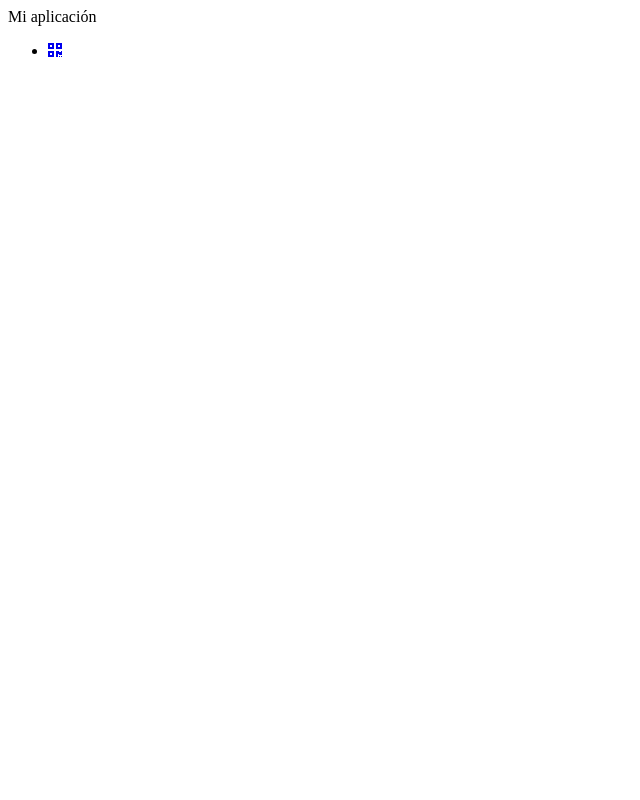
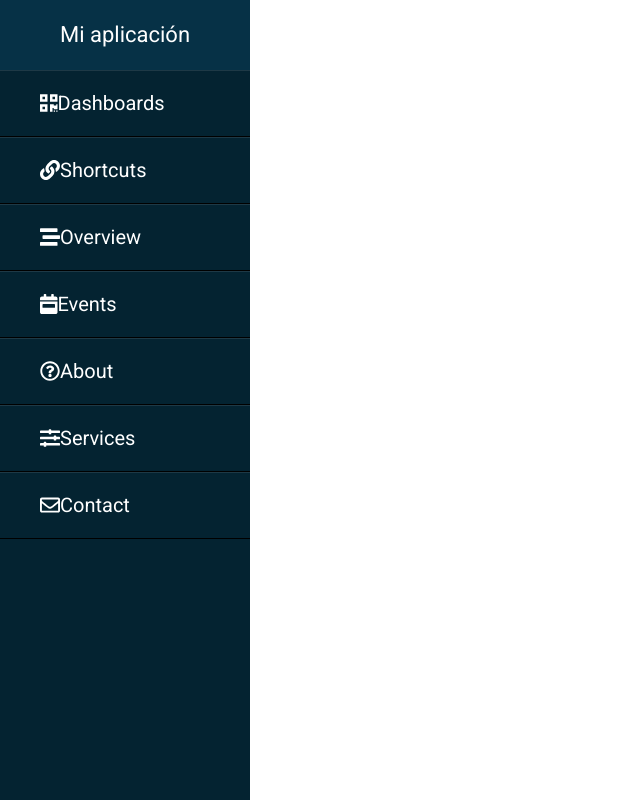
Before and after one commit to AndresMarcillo/web_test, a plain HTML site: page index.html in a window 1280 px wide. Shown: the whole page, without its empty margins (0-640 px from the left). Drawn offline with Linux system fonts and the light colour scheme.

Commit message:
Modificaciones a la página web; agregado estilos

```diff
--- a/index.html
+++ b/index.html
@@ -7,15 +7,20 @@
     <meta name="viewport" content="width=device-width, initial-scale=1.0">
     <title>Barra de Menú Lateral</title>
     <link rel="stylesheet" href="styles/styles.css">
-    <script src="https://kit.fontawesome.com/a076d05399.js" crossorigin="anonymous"></script>
     <script src="https://cdnjs.cloudflare.com/ajax/libs/font-awesome/5.13.0/js/all.min.js"></script>
 </head>
 
 <body>
-    <div class="sidebar">
+    <div class="slidebar">
         <header>Mi aplicación</header>
         <ul>
-            <li><a href="#"><i class="fas fa-qrcode"></i></a></li>
+            <li><a href="#"><i class="fas fa-qrcode"></i>Dashboards</a></li>
+            <li><a href="#"><i class="fas fa-link"></i>Shortcuts</a></li>
+            <li><a href="#"><i class="fas fa-stream"></i>Overview</a></li>
+            <li><a href="#"><i class="fas fa-calendar-week"></i>Events</a></li>
+            <li><a href="#"><i class="far fa-question-circle"></i>About</a></li>
+            <li><a href="#"><i class="fas fa-sliders-h"></i>Services</a></li>
+            <li><a href="#"><i class="far fa-envelope"></i>Contact</a></li>
         </ul>
     </div>
 </body>
--- a/styles/styles.css
+++ b/styles/styles.css
@@ -0,0 +1,50 @@
+@import url('https://fonts.googleapis.com/css?family=Roboto:300,400,400i,500');
+body {
+    font-family: 'Roboto', sans-serif;
+}
+
+* {
+    margin: 0;
+    padding: 0;
+    list-style: none;
+    text-decoration: none;
+}
+
+.slidebar {
+    position: fixed;
+    left: 0;
+    width: 250px;
+    height: 100%;
+    background: #042331;
+}
+
+.slidebar header {
+    font-size: 22px;
+    color: white;
+    text-align: center;
+    line-height: 70px;
+    background: #063146;
+    user-select: none;
+}
+
+.slidebar ul a {
+    display: block;
+    height: 100%;
+    width: 100%;
+    line-height: 65px;
+    font-size: 20px;
+    color: white;
+    padding-left: 40px;
+    box-sizing: border-box;
+    border-top: 1px solid rgba(255, 255, 255, .1);
+    border-bottom: 1px solid black;
+    transition: 0.4s;
+}
+
+ul li:hover a {
+    padding-left: 50px;
+}
+
+.slidebar ul a i {
+    margin-right: 16px;
+}
```
